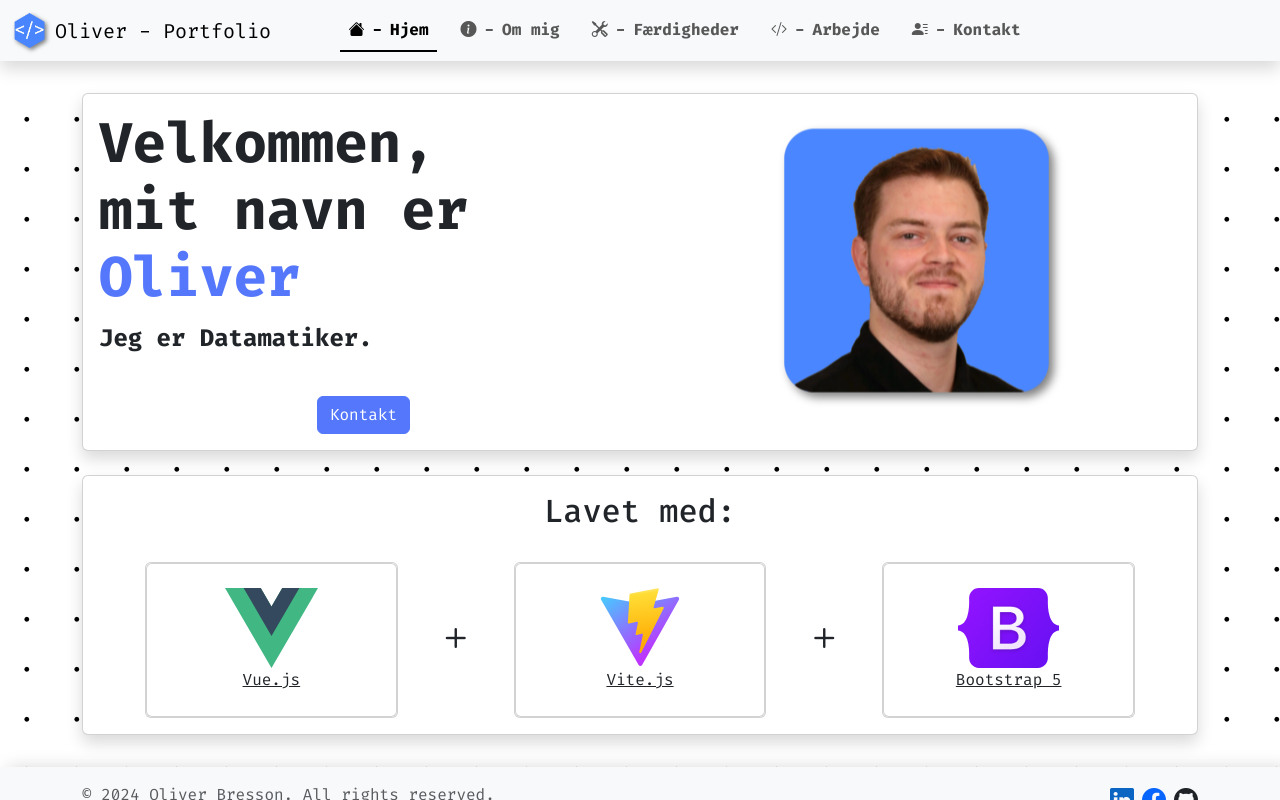
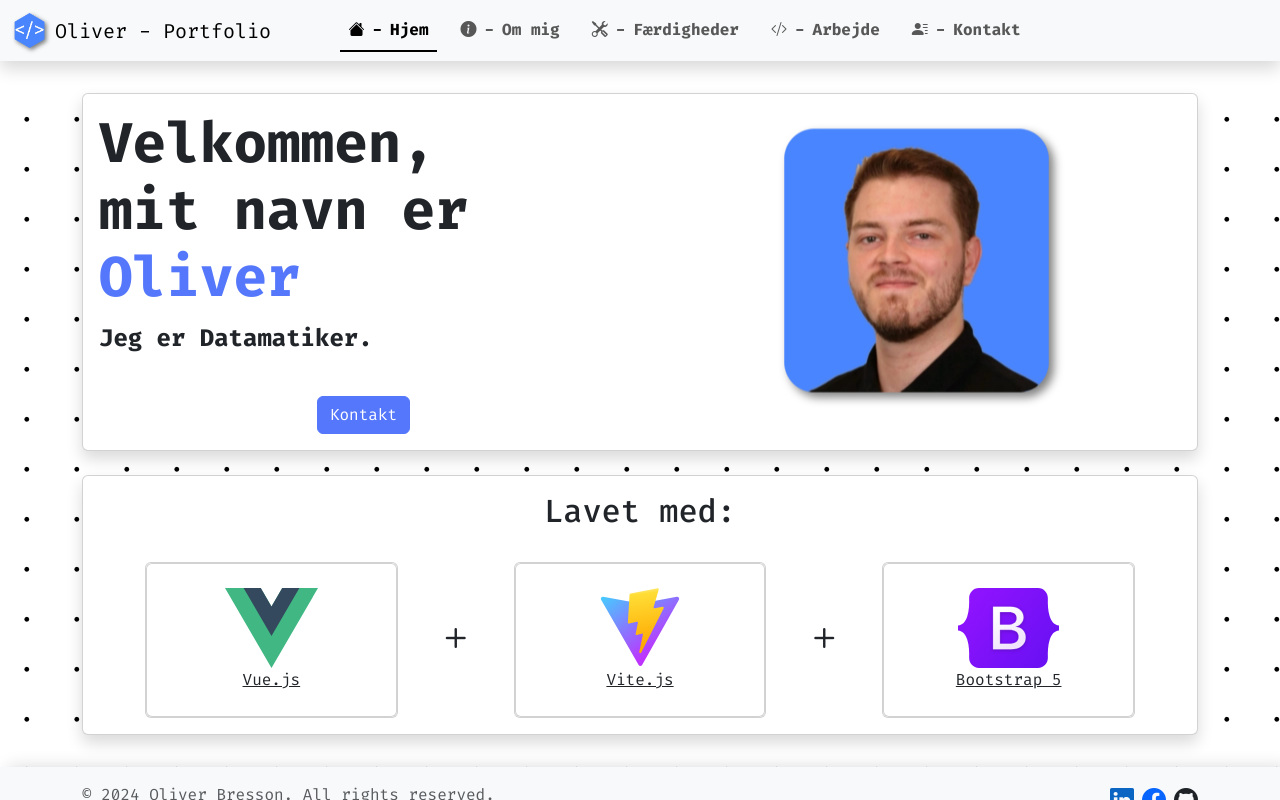
Before and after one commit to Brezzor/Brezzor.github.io, a Vue app: page /#/Home in a window 1280 px wide. Built offline with nearby package versions, Linux system fonts and the light colour scheme.

Commit message:
flipped image

```diff
--- a/src/views/HomeView.vue
+++ b/src/views/HomeView.vue
@@ -37,7 +37,7 @@ const MadeWithCard = defineAsyncComponent(() =>
           </div>
           <div class="col-lg-6 col-md-12">
             <div class="d-flex justify-content-center align-items-center h-100">
-              <img src="../assets/my-image.webp" alt="headshot" class="image floating mirror" height="100%"
+              <img src="../assets/my-image-flipped.webp" alt="headshot" class="image floating mirror" height="100%"
                 width="100%" />
             </div>
           </div>
```
Also changed, not shown: src/assets/my-image-flipped.webp (added).
